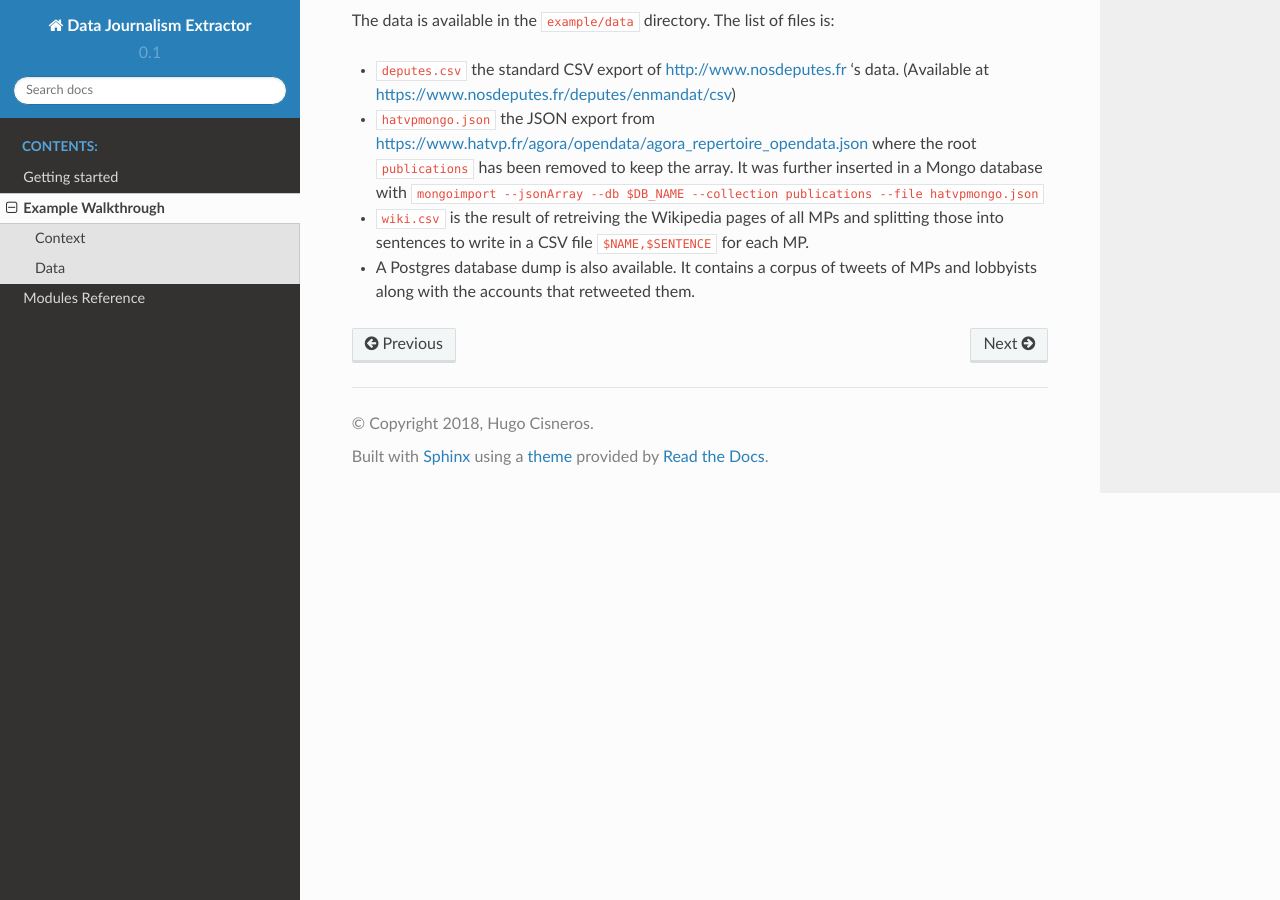
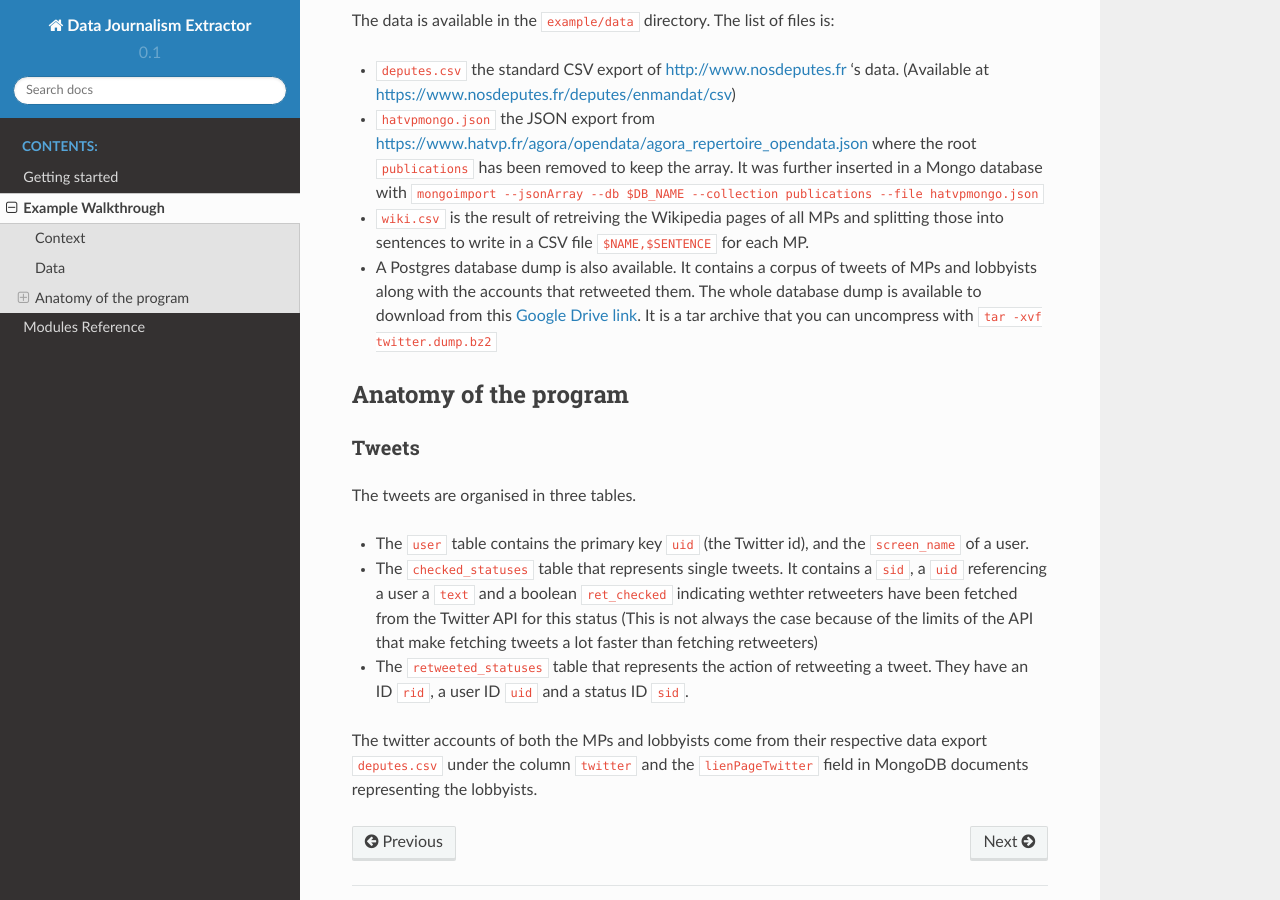
Before and after one commit to hugcis/data_journalism_extractor, a Sphinx documentation site: the page built from python/docs/example-walkthrough.rst, in a window 1280 px wide and 900 px high, scrolled down 599 px. Built offline with Sphinx 7.4.7 and the Read the Docs theme 2.0.0, drawn with Linux system fonts in a browser that asks for light colours.

Commit message:
Add doc + archive instrucitons

```diff
--- a/python/docs/example-walkthrough.rst
+++ b/python/docs/example-walkthrough.rst
@@ -28,11 +28,41 @@ The data is available in the ``example/data`` directory. The list of files is:
   (Available at https://www.nosdeputes.fr/deputes/enmandat/csv)
 
 * ``hatvpmongo.json`` the JSON export from https://www.hatvp.fr/agora/opendata/agora_repertoire_opendata.json
-  where the root ``publications`` has been removed to keep the array. It was further inserted
-  in a Mongo database with ``mongoimport --jsonArray --db $DB_NAME --collection publications --file hatvpmongo.json``
+  where the root ``publications`` has been removed to keep the array. It was
+  further inserted in a Mongo database with ``mongoimport --jsonArray --db $DB_NAME
+  --collection publications --file hatvpmongo.json``
 
-* ``wiki.csv`` is the result of retreiving the Wikipedia pages of all MPs and splitting those into sentences
-  to write in a CSV file ``$NAME,$SENTENCE`` for each MP.
+* ``wiki.csv`` is the result of retreiving the Wikipedia pages of all MPs and
+  splitting those into sentences to write in a CSV file ``$NAME,$SENTENCE``
+  for each MP.
 
-* A Postgres database dump is also available. It contains a corpus of tweets of MPs and lobbyists
-  along with the accounts that retweeted them.
+* A Postgres database dump is also available. It contains a corpus of tweets of
+  MPs and lobbyists along with the accounts that retweeted them. The whole database
+  dump is available to download from this `Google Drive
+  link <https://drive.google.com/file/d/1CAbx7HHsMVGXH8MTm3CGnFWXtU3SzcHQ/view?usp=sharing>`_.
+  It is a tar archive that you can uncompress with ``tar -xvf twitter.dump.bz2``
+
+
+Anatomy of the program
+----------------------
+
+Tweets
+^^^^^^
+
+The tweets are organised in three tables.
+
+* The ``user`` table contains the primary key ``uid`` (the Twitter id),
+  and the ``screen_name`` of a user.
+
+* The ``checked_statuses`` table that represents single tweets. It contains a
+  ``sid``, a ``uid`` referencing a user a ``text`` and a boolean ``ret_checked``
+  indicating wethter retweeters have been fetched from the Twitter API for this
+  status (This is not always the case because of the limits of the API that
+  make fetching tweets a lot faster than fetching retweeters)
+
+* The ``retweeted_statuses`` table that represents the action of retweeting a tweet.
+  They have an ID ``rid``, a user ID ``uid`` and a status ID ``sid``.
+
+The twitter accounts of both the MPs and lobbyists come from their respective data export
+``deputes.csv`` under the column ``twitter`` and the ``lienPageTwitter`` field in
+MongoDB documents representing the lobbyists.
```
Also changed, not shown: 1 other file.
